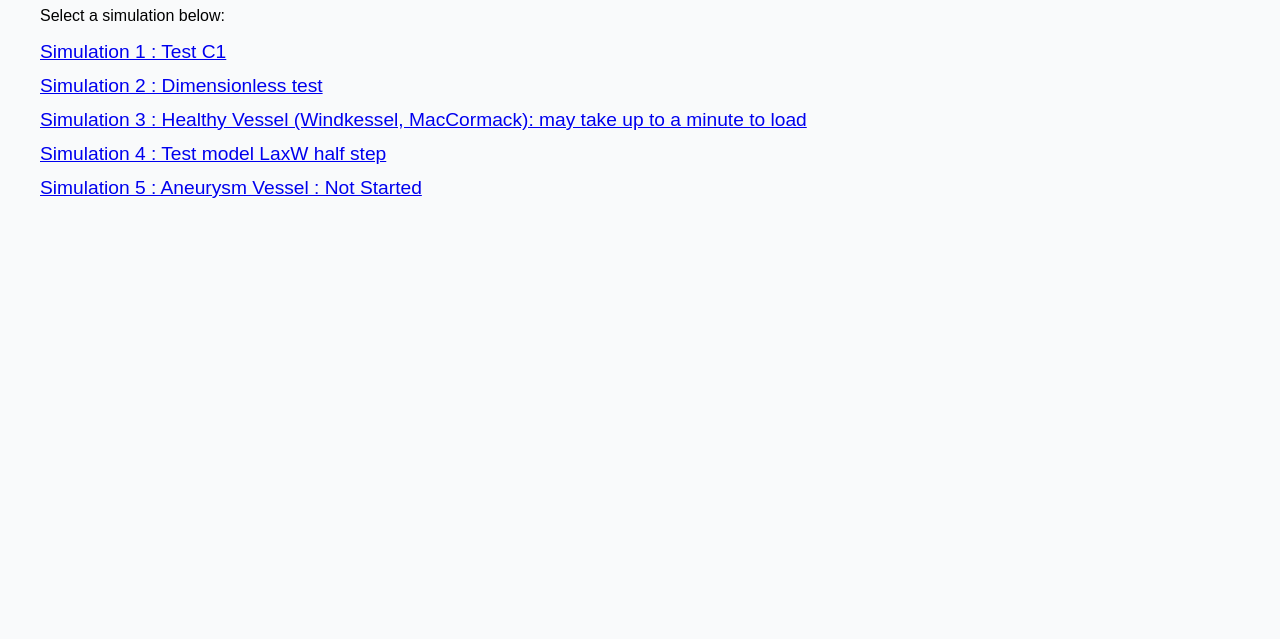
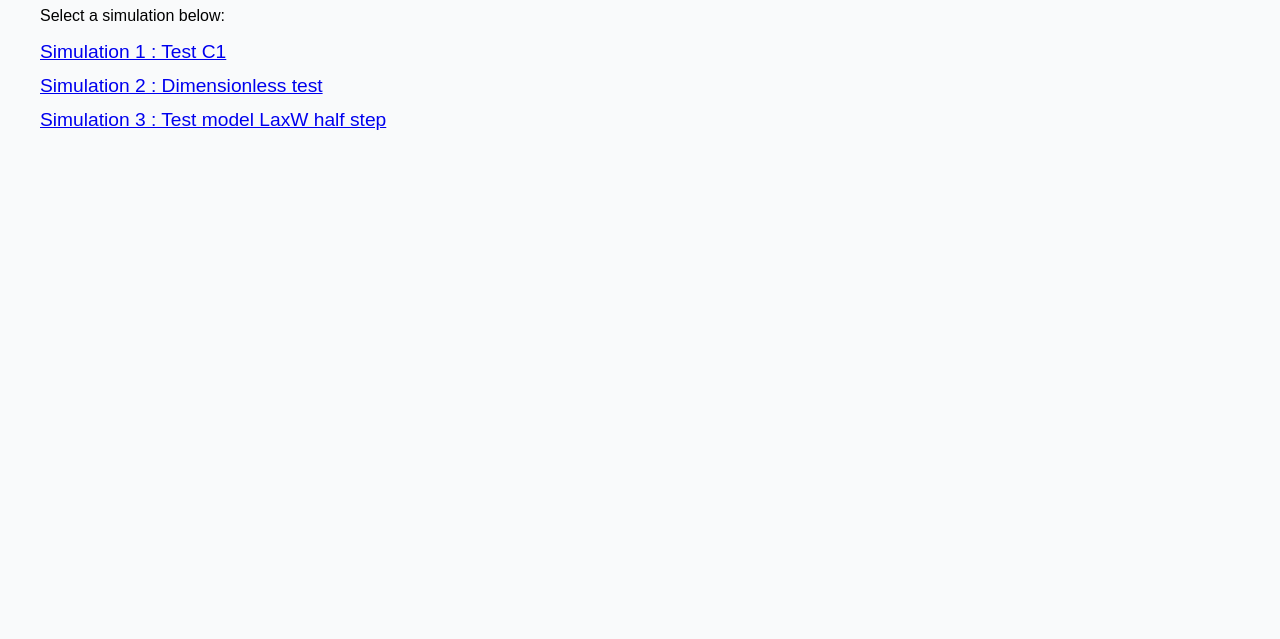
Before and after one commit to t3idma00/blood-flow-simulation, a website: page frontend/public/index.html in a window 1280 px wide. Shown: the part 161-800 px from the top of the page. Drawn offline with Linux system fonts and the light colour scheme.

Commit message:
corrrections

```diff
--- a/frontend/public/index.html
+++ b/frontend/public/index.html
@@ -14,10 +14,7 @@
       <div class="sim-list">
         <a href="simulations/sim3.html">Simulation 1 : Test C1</a>
         <a href="simulations/sim1.html">Simulation 2 : Dimensionless test</a>
-        <a href="simulations/sim2.html">Simulation 3 : Healthy Vessel (Windkessel, MacCormack): may take up to a minute to load</a>
-        <a href="simulations/sim4.html">Simulation 4 : Test model LaxW half step</a>
-        <a href="#">Simulation 5 : Aneurysm Vessel : Not Started</a>
-
+        <a href="simulations/sim4.html">Simulation 3 : Test model LaxW half step</a>
       </div>
     </div>
   </body>
--- a/frontend/public/nav.js
+++ b/frontend/public/nav.js
@@ -7,8 +7,7 @@ document.addEventListener("DOMContentLoaded", () => {
       <div class="nav-links">
         <a href="/simulations/sim3.html">Simulation 1</a>
         <a href="/simulations/sim1.html">Simulation 2</a>
-        <a href="/simulations/sim2.html">Simulation 3</a>
-        <a href="/simulations/sim4.html">Simulation 4</a>
+        <a href="/simulations/sim4.html">Simulation 3</a>
       </div>
     </nav>
   `;
```
Also changed, not shown: frontend/public/simulations/sim4.html (+1 -1 lines).
